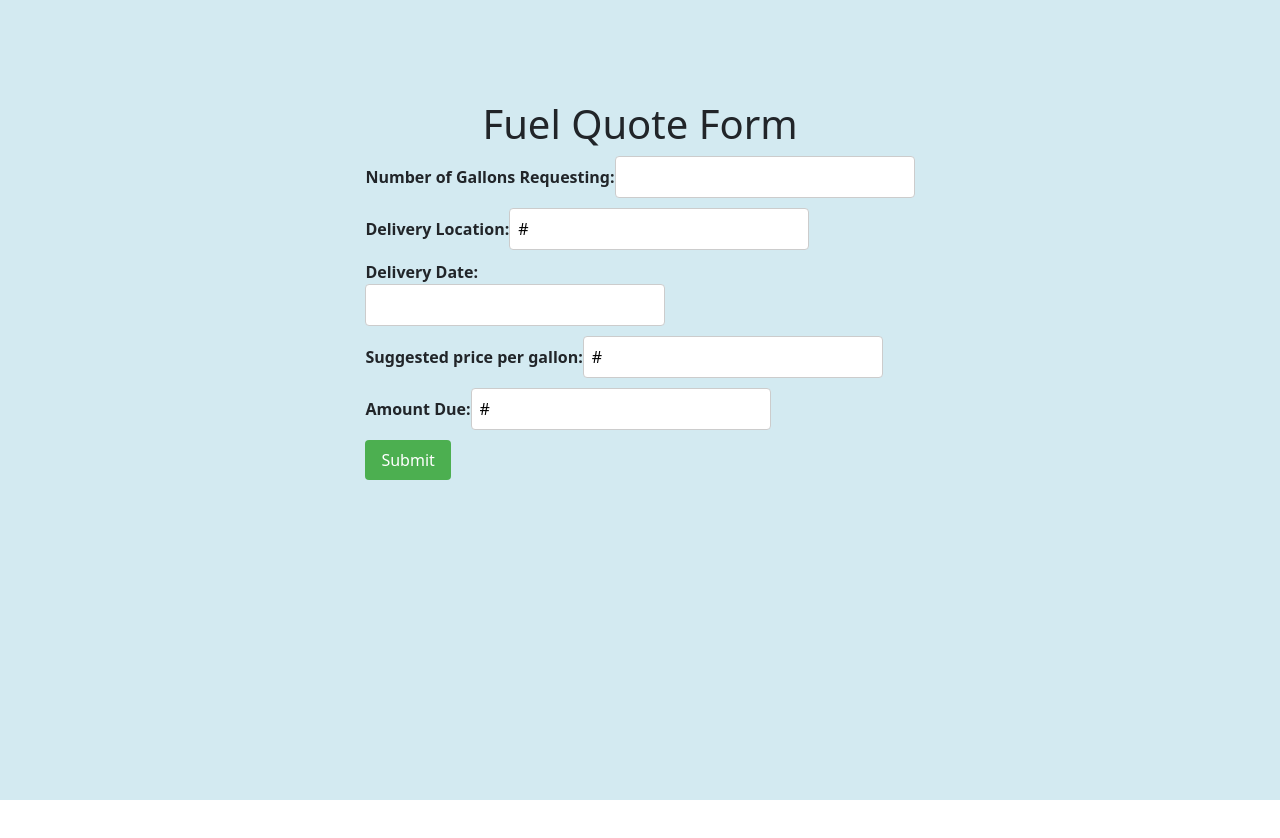
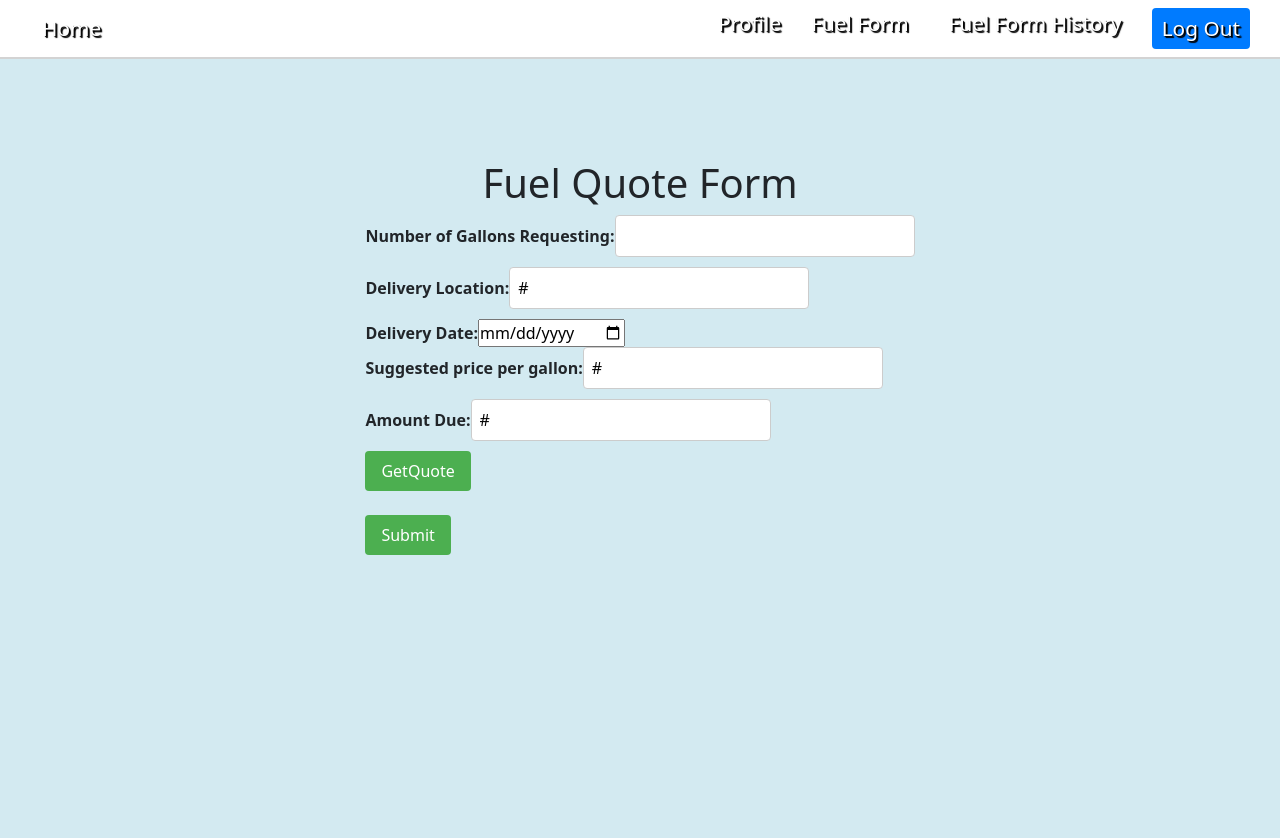
Before and after one commit to KhueDo276/FuelPredictionApp, a React (Create React App) app in the folder client/: page /fuelForm in a window 1280 px wide. Shown: the top 838 px of the page. Before the commit the page ends 800 px from the top, so only its background shows below. Built offline with nearby package versions, Linux system fonts and the light colour scheme; no server answers.

Commit message:
Update fuelForm.js

```diff
--- a/client/src/components/fuelForm.js
+++ b/client/src/components/fuelForm.js
@@ -5,50 +5,129 @@ import "./styles/fuelForm.css";
 import { useEffect, useState } from "react";
 import axios from "axios";
 import Navbar from "./navbar";
-
-
+import { Navigate } from "react-router-dom";
 
 function Pricing() {
 
   const [gallons, setGallons] = useState("");
-
+  const [id,setId] = useState("");
   const [address, setAddress] = useState("#");
-  const [selectedDate, setSelectedDate] = useState(null);
-  const [quote, getQuote] = useState("#");
-
+  const [selectedDate, setSelectedDate] = useState("10/01/2000");
+  const [quote, setQuote] = useState("#");
+  const [total, setTotal] = useState("#");
+  const [gallonsvalid, setGallonsvalid] = useState(false);
+  const [datevalid, setDatevalid] = useState(false);
+  const [addressvalid, setAddressvalid] = useState(true);
+  const [formvalid,setFormvalid] = useState(false);
   const handleSubmit = (event) => {
     event.preventDefault();
-    console.log("Gallons:", gallons);
-    console.log("Delivery Date:", selectedDate);
+
     const Pricing = [gallons, selectedDate];
     axios
         .post("http://localhost:5001/api/PricingModule", Pricing)
-        .then(() => console.log("info sent"))
+        .then((response) => {console.log("info sent");
+      if (response.status === 201)
+      {
+        setQuote(response.data.suggestedprice); setTotal(response.data.totalprice);
+      }
+      else
+      {
+        console.log(response.data)
+        alert(response.data.message);
+      }
+      })
         .catch((err) => {
             console.error(err);
           });
+
       };
     const GetAddress = () => {
     axios.get("http://localhost:5001/api/PricingModule")
-    .then((response)=>{setAddress(response.data)
+    .then((response)=>
+    {
+      if (response.status == 200)
+      {
+      setAddress(response.data);
+      setAddressvalid(true);
+      }
+      else
+      {
+        console.log(response.data.message);
+        setAddressvalid(false);
+        alert(response.data.message);
+      }
     })
     .catch((error) =>
     {
         console.log(error);
     })
     };
+    const handleEnter = (event) => {
+      event.preventDefault();
+      const Pricing = [gallons,address,quote,selectedDate,total];
+      axios
+          .post("http://localhost:5001/api/Pricing", Pricing)
+          .then((response) => {console.log("info sent");})
+          .catch((err) => {
+              console.error(err);
+            });
 
+        };
+        const handleUserInput = async (e) => {
+          const name = e.target.name
+          const value = e.target.value;
+          switch (name){
+            case 'gallons':
+              setGallons(value);
+              if (value.length > 0)
+              {
+              setGallonsvalid(true);
+              }
+              else
+              {
+              setGallonsvalid(false);
+              validateForm();
+              }
+              break;
+            case 'date':
+              console.log(value, "The value of date is");
+              setSelectedDate(value);
+              setDatevalid(true);
+              break;
+            default:
+              break;
+          }
+          validateForm()
+        }
+
+
+    const validateForm = () =>
+    {
+      console.log(datevalid, "date is valid");
+      console.log(gallonsvalid, "gallons is valid");
+      if (datevalid === true && gallonsvalid === true && addressvalid === true)
+      {
+        setFormvalid(true);
+      }
+      else{
+        setFormvalid(false);
+      }
+      console.log(formvalid);
+    }
   return (
+    <>
+    <Navbar />
     <div className="form">
+
     {GetAddress()}
       <h1>Fuel Quote Form</h1>
-      <form onSubmit={handleSubmit}>
+      <form>
         <label htmlFor="gallons">Number of Gallons Requesting:</label>
         <input
           type="number"
           name="gallons"
           value={gallons}
-          onChange={(e) => setGallons(e.target.value)}
+          onChange={handleUserInput}
           required
         />
         <br />
@@ -56,25 +135,22 @@ function Pricing() {
         <input type="text" name="address" value={address} readOnly />
         <br />
         <label htmlFor="date">Delivery Date:</label>
-        <br />
-        <DatePicker
-          name="date"
-          selected={selectedDate}
-          onChange={(date) => setSelectedDate(date)}
-          dateFormat="MM/dd/yyyy"
-          required
-        />
+        <input type="date" name = "date" onChange={handleUserInput}  value = {selectedDate} required />
         <br />
         <label htmlFor="quote">Suggested price per gallon:</label>
         <input type="text" id="quote" value={quote} readOnly />
         <br />
         <label htmlFor="amountDue">Amount Due:</label>
-        <input type="text" id="amountdue" value={quote} readOnly />
+        <input type="text" id="amountdue" value={total} readOnly />
         <br />
-        <input type="submit" value="Submit" />
+        <input type="submit" value="GetQuote" onClick = {handleSubmit} disabled = {!formvalid}/>
+        <br />
+        <br />
+        <input type="submit" value="Submit" onClick = {handleEnter} disabled = {!formvalid}/>
         <br />
       </form>
     </div>
+    </>
   );
 }
 
```
